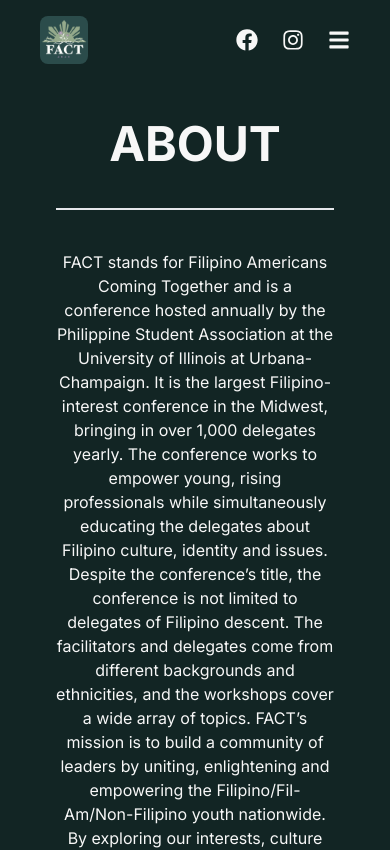
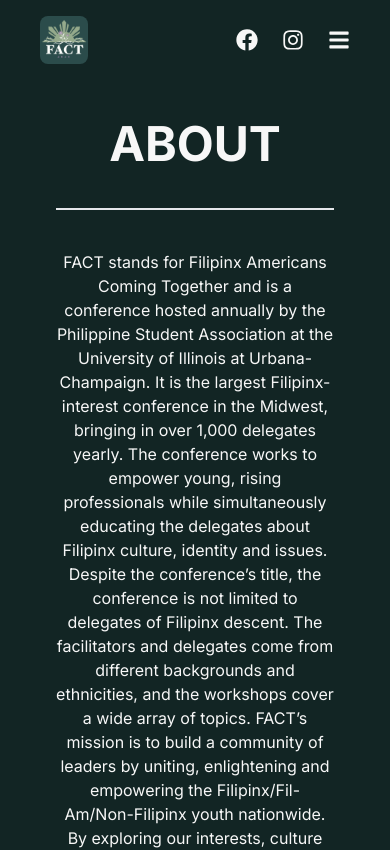
Before and after one commit to filipinx-americans-coming-together/fact-website-frontend, a Next.js app: page /about in a window 390 px wide. Shown: the top 850 px of the page. Built offline with nearby package versions, Linux system fonts and the light colour scheme.

Commit message:
responsive adjustments

```diff
--- a/src/app/about/page.tsx
+++ b/src/app/about/page.tsx
@@ -4,27 +4,30 @@ import Image from 'next/image';
 const IMG1_URL = "/variety-show.JPG";
 const IMG2_URL = "/workshop.JPG";
 
+const IMG_WIDTH = 5184;
+const IMG_HEIGHT = 3456;
+
 export default function About() {
     return (
         <PageContainer title="About">
             <div className="flex flex-col lg:flex-row justify-center lg:justify-evenly">
-                <div className="flex flex-col lg:w-2/6 items-center justify-between">
+                <div className="flex flex-col lg:w-2/5 xl:w-2/6 items-center justify-between">
                     <div className="text-center lg:text-left mb-6">
-                        FACT stands for Filipino Americans Coming Together and
+                        FACT stands for Filipinx Americans Coming Together and
                         is a conference hosted annually by the Philippine
                         Student Association at the University of Illinois at
-                        Urbana-Champaign. It is the largest Filipino-interest
+                        Urbana-Champaign. It is the largest Filipinx-interest
                         conference in the Midwest, bringing in over 1,000
                         delegates yearly. The conference works to empower young,
                         rising professionals while simultaneously educating the
-                        delegates about Filipino culture, identity and issues.
+                        delegates about Filipinx culture, identity and issues.
                         Despite the conference’s title, the conference is not
-                        limited to delegates of Filipino descent. The
+                        limited to delegates of Filipinx descent. The
                         facilitators and delegates come from different
                         backgrounds and ethnicities, and the workshops cover a
                         wide array of topics. FACT’s mission is to build a
                         community of leaders by uniting, enlightening and
-                        empowering the Filipino/Fil-Am/Non-Filipino youth
+                        empowering the Filipinx/Fil-Am/Non-Filipinx youth
                         nationwide. By exploring our interests, culture and
                         identity as a rising generation, we hope that our
                         delegates can take with them knowledge that they can
@@ -32,10 +35,10 @@ export default function About() {
                         professional world ready to give back to their
                         community.
                     </div>
-                        <Image src={IMG1_URL} width={5184} height={3456} alt=""/>
+                        <Image src={IMG1_URL} width={IMG_WIDTH} height={IMG_HEIGHT} alt=""/>
                 </div>
-                <div className="flex flex-row lg:flex-col flex-wrap-reverse lg:w-2/6 items-center justify-evenly">
-                    <Image src={IMG2_URL} width={5184} height={3456} alt=""/>
+                <div className="flex flex-row lg:flex-col flex-wrap-reverse lg:w-2/5 xl:w-2/6 items-center justify-evenly">
+                    <Image src={IMG2_URL} width={IMG_WIDTH} height={IMG_HEIGHT} alt=""/>
                     <div className="text-center lg:text-right my-6">
                         The theme for the 32nd annual Filipino Americans Coming
                         Together Conference is “Magbubunga: Planting
--- a/src/components/ui/Carousel.tsx
+++ b/src/components/ui/Carousel.tsx
@@ -28,7 +28,7 @@ export default function Carousel({ title, src, length }: CarouselProps) {
             <div className="text-2xl lg:text-4xl">{title}</div>
             <div className="flex flex-row justify-between my-8 h-fit">
                 <div
-                    className="w-fit cursor-pointer self-center text-4xl"
+                    className="w-fit cursor-pointer self-center text-2xl lg:text-4xl"
                     onClick={() =>
                         setCurrentIndex(() =>
                             currentIndex - 3 < 1
@@ -70,7 +70,7 @@ export default function Carousel({ title, src, length }: CarouselProps) {
                     />
                 </div>
                 <div
-                    className="w-fit cursor-pointer self-center text-4xl"
+                    className="w-fit cursor-pointer self-center text-2xl lg:text-4xl"
                     onClick={() =>
                         setCurrentIndex(() =>
                             currentIndex + 3 > length
```
